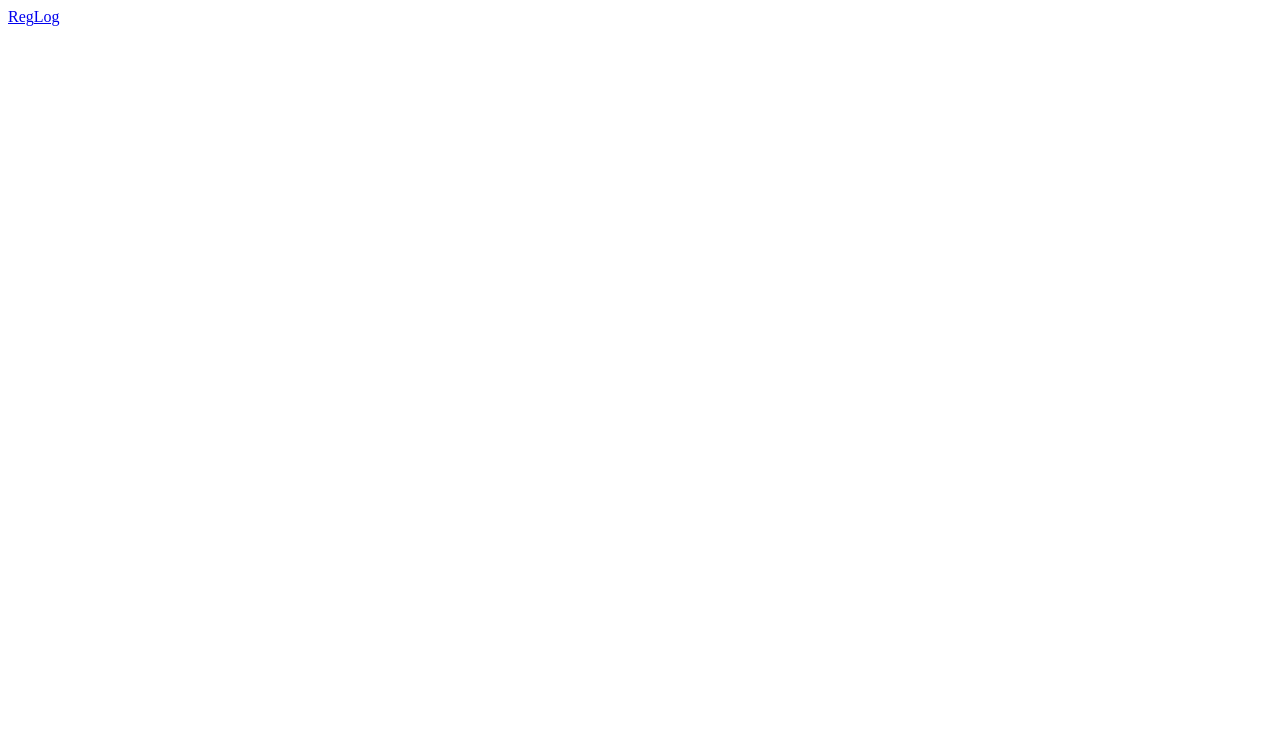
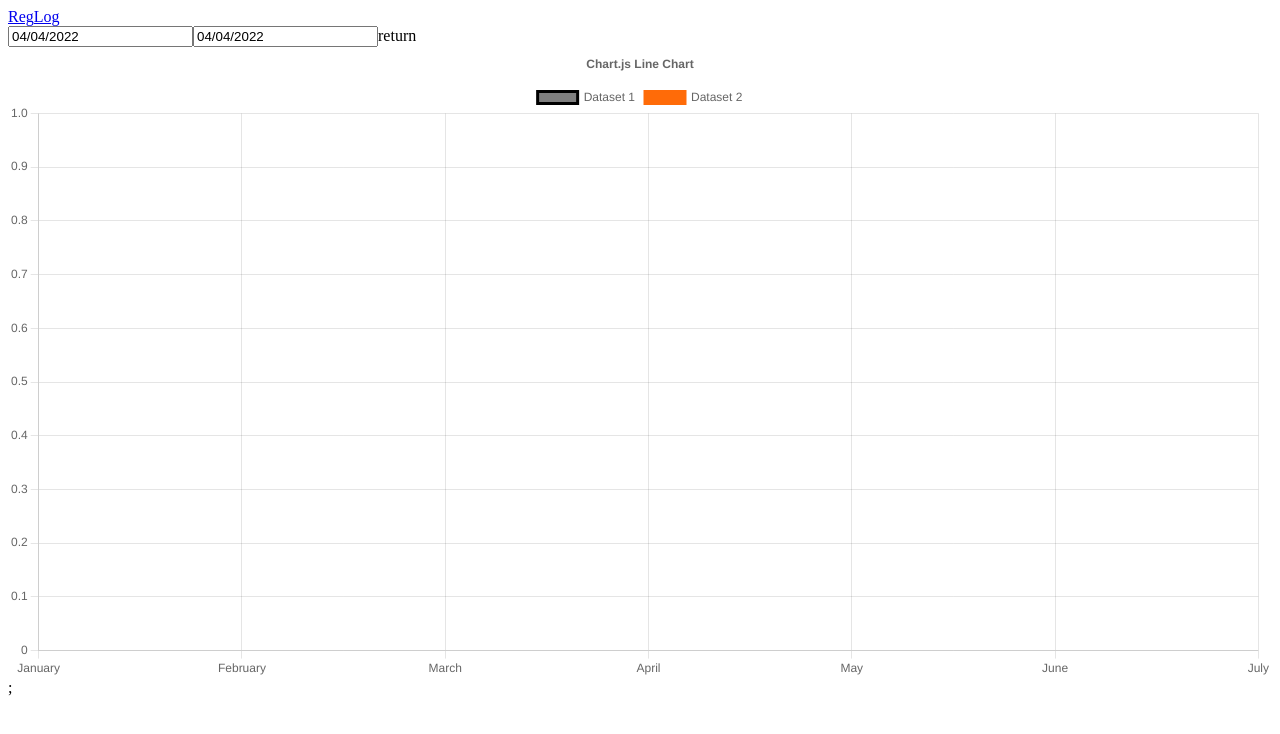
Before and after one commit to zenya385/books-reading, a React (Create React App) app: page /training in a window 1280 px wide. Before the commit this address led to /. Shown: the top 734 px of the page. Built offline with nearby package versions, Linux system fonts and the light colour scheme.

Commit message:
add route

```diff
--- a/src/App.jsx
+++ b/src/App.jsx
@@ -28,6 +28,9 @@ export default function App() {
           <Route path="/library">
             <LibraryPage />
           </Route>
+          <Route path="/training">
+            <TrainingPage />
+          </Route>
           <Redirect to="/" />
         </Switch>
       </Suspense>
```
